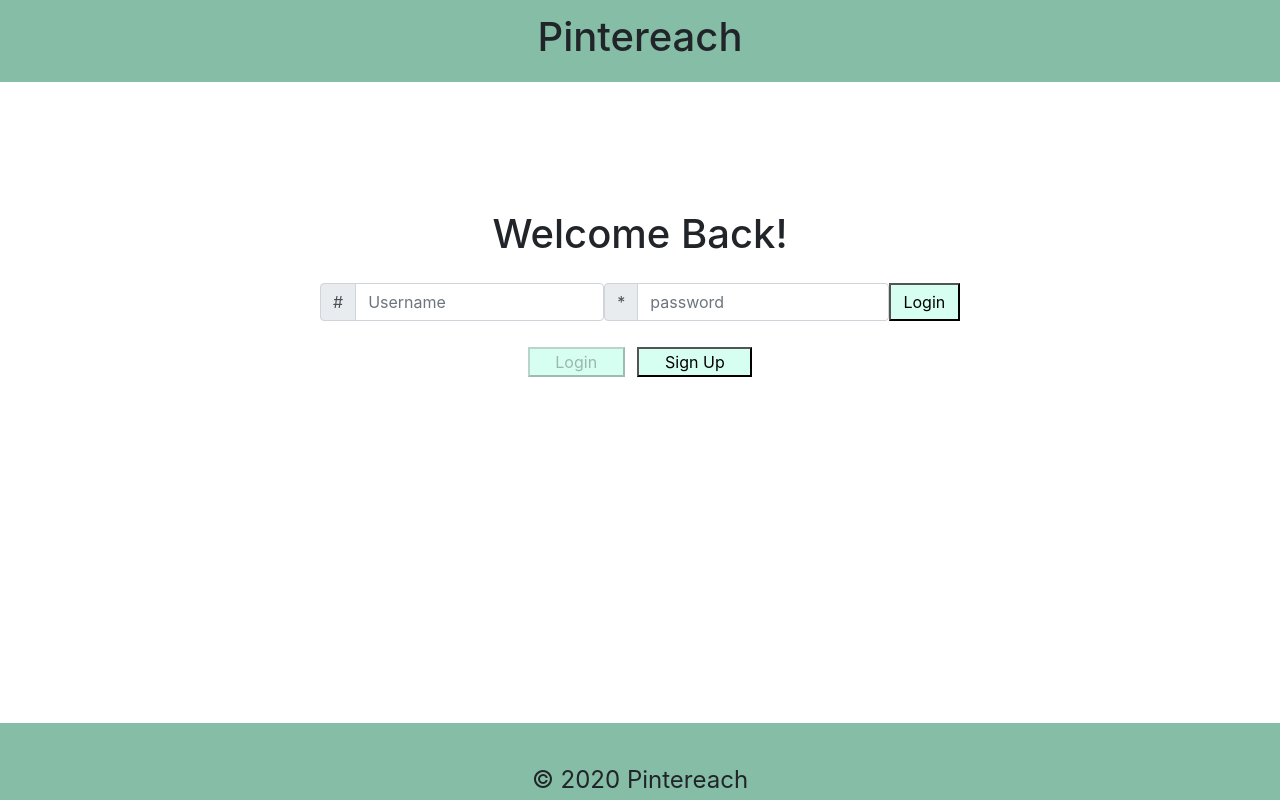
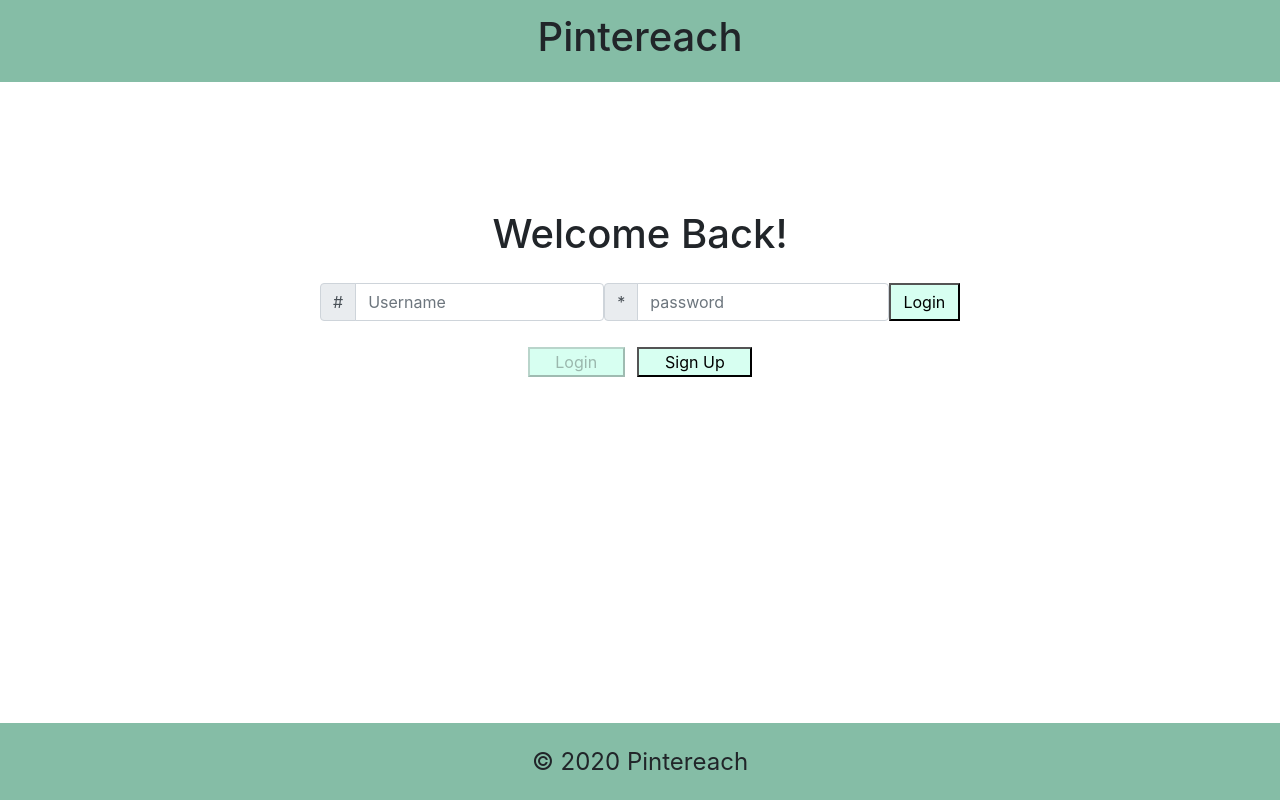
Before and after one commit to Build-Week-Pintereach1/front-end, a React (Create React App) app: page / in a window 1280 px wide. Built offline with nearby package versions, Linux system fonts and the light colour scheme; no server answers.

Commit message:
completed some more basic styling few things to work out after we complete the assignment today

```diff
--- a/src/App.js
+++ b/src/App.js
@@ -65,9 +65,8 @@ let history = useHistory();
       <Route></Route>
       </Switch>
 
-      <footer>
-        <p className='footertext'>&copy; 2020 Pintereach</p>
-      </footer>
+
+
     </div>
   );
 }
--- a/src/components/Article.js
+++ b/src/components/Article.js
@@ -34,8 +34,8 @@ useEffect(() => {
         <Card className='articlecard'>
           <CardImg className='article-img' top src={item.image} alt="Card image cap" />
           <CardBody>
-            <CardTitle>{item.title}</CardTitle>
-            <CardText>{item.description}</CardText>
+            <CardTitle className='cardtitle'>{item.title}</CardTitle>
+            <CardText className='cardtext'>{item.description}</CardText>
           </CardBody>
         </Card>
         </a>
--- a/src/components/Dashboard.js
+++ b/src/components/Dashboard.js
@@ -49,12 +49,16 @@ export const Dashboard = (props) => {
                         <InputGroupText></InputGroupText>
                     </InputGroupAddon>
                     <Input name='linkInput' placeholder='Article Link' type='text' onChange={updateLink}/>
-                    <button type='submit' className='btn btn-primary'>Save Article</button>
+                    <button type='submit' className='buttonsubmit'>Save Article</button>
                 </InputGroup>
 
                 <Article  newArticle={newArticle}/>
+               </form>
 
-            </form>
+                  <footer>
+        <p className='footertext'>&copy; 2020 Pintereach</p>
+      </footer>
+
         </div>
     )
 }
--- a/src/components/Login.js
+++ b/src/components/Login.js
@@ -126,10 +126,12 @@ useEffect(() => {
     </div>
 }
    <div className='buttonswitchdiv'>
-    <button className='buttonswitch' onClick={()=> setForm('login')} disabled={form==='login'}>Login</button>
-    <button className='buttonswitch2' onClick={()=> setForm('signup')} disabled={form==='signup'}>Sign Up</button>
-
-    </div>
+        <button className='buttonswitch' onClick={()=> setForm('login')} disabled={form==='login'}>Login</button>
+        <button className='buttonswitch2' onClick={()=> setForm('signup')} disabled={form==='signup'}>Sign Up</button>
+   </div>
+    <footer className='loginfooter'>
+        <p className='footertext'>&copy; 2020 Pintereach</p>
+     </footer>
     </div>
 	);
 };
--- a/src/index.css
+++ b/src/index.css
@@ -13,9 +13,11 @@ code {
 }
 
 .sign-out-btn {
+  background-color: #85BDA6;
   position: absolute;
   top: 15px;
   right: 15px;
+
 }
 
 .card > img {
@@ -73,17 +75,26 @@ margin-top:2%;
 footer{
   display:flex;
   background-color: #85BDA6;
+  bottom: 0;
+  padding-bottom:2%;
+  padding-top:2%;
+
+}
+.loginfooter{
+  display:flex;
+  background-color: #85BDA6;
   position: absolute;
   bottom: 0;
   width: 100%;
   height: 2.5rem;
   padding-bottom:3%;
   padding-top:3%;
-
+  justify-content:center;
 }
 .footertext{
   display:flex;
   justify-content:center;
+  align-items:center;
   font-size:1.5rem;
 
 }
@@ -104,3 +115,9 @@ footer{
   margin-left:20%;
   margin-top:2%;
 }
+.cardtext{
+  text-decoration: none;
+}
+.cardtitle{
+  text-decoration: none;
+}
```
